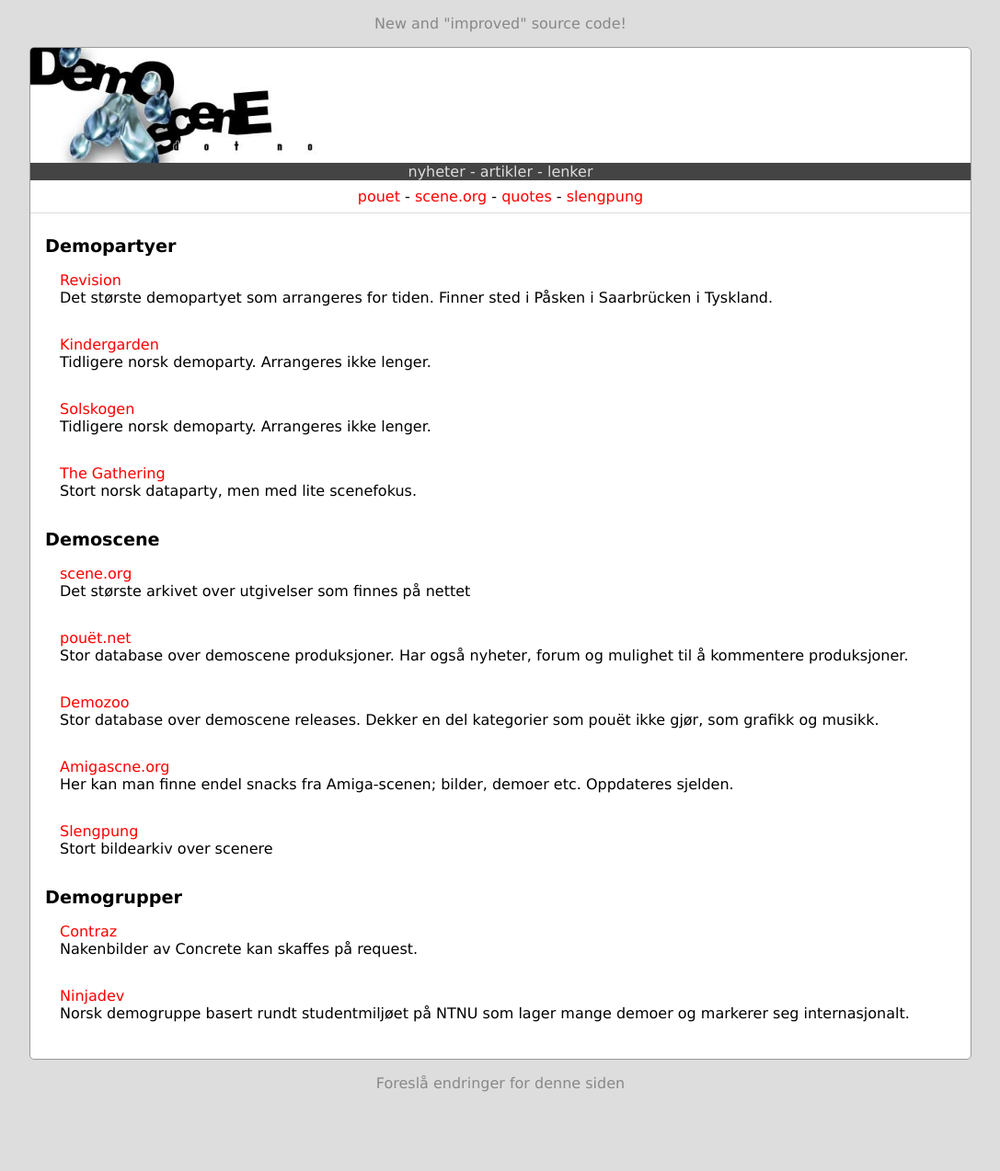
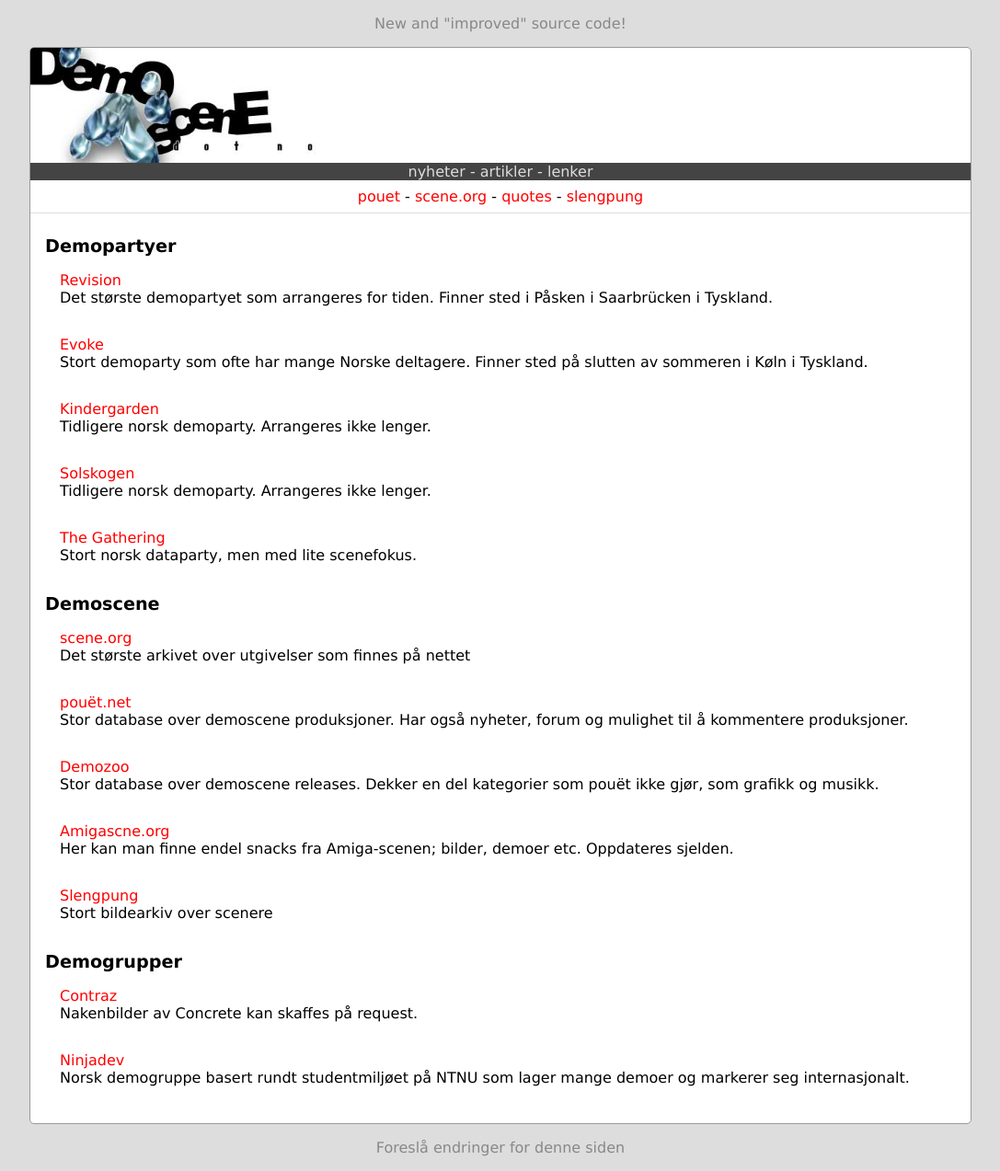
Before and after one commit to demoscene-no/demoscene.no, a Jekyll site: the page built from links.html, in a window 1280 px wide. Shown: the whole page at 92% size, without its empty margins (96-1183 px from the left). Built offline with Jekyll 4.4.1, drawn with Linux system fonts in a browser that asks for light colours; before the commit the page ends 1203 px from its top, so only the background shows below that.

Commit message:
links: add link to evoke

```diff
--- a/_data/links.yaml
+++ b/_data/links.yaml
@@ -5,6 +5,11 @@
       Det største demopartyet som arrangeres for tiden. Finner sted i Påsken i
       Saarbrücken i Tyskland.
     url: https://revision-party.net/
+  - name: Evoke
+    description: >
+      Stort demoparty som ofte har mange Norske deltagere. Finner sted på
+      slutten av sommeren i Køln i Tyskland.
+    url: https://www.evoke.eu/
   - name: Kindergarden
     description: Tidligere norsk demoparty. Arrangeres ikke lenger.
     url: https://web.archive.org/web/20200218011115/http://kg.slengpung.com/2015/
```
